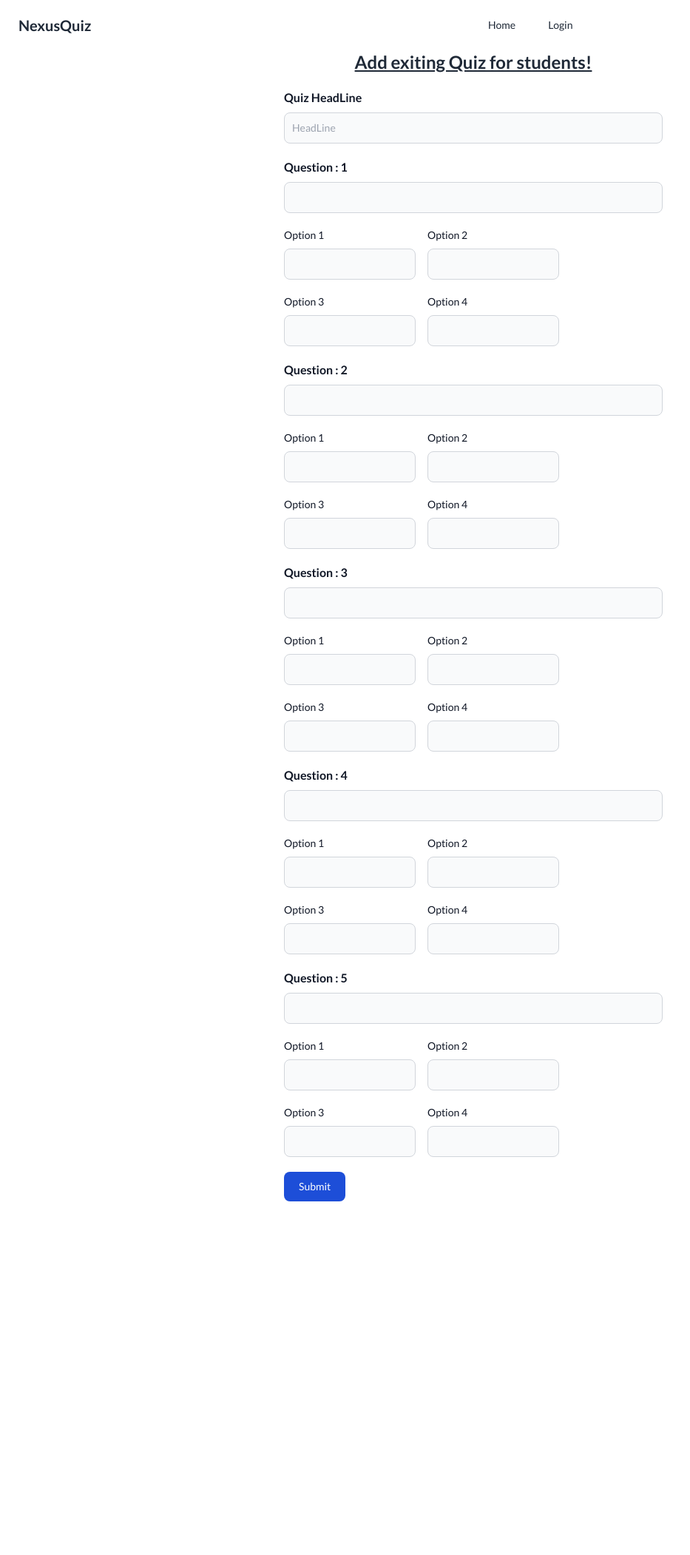
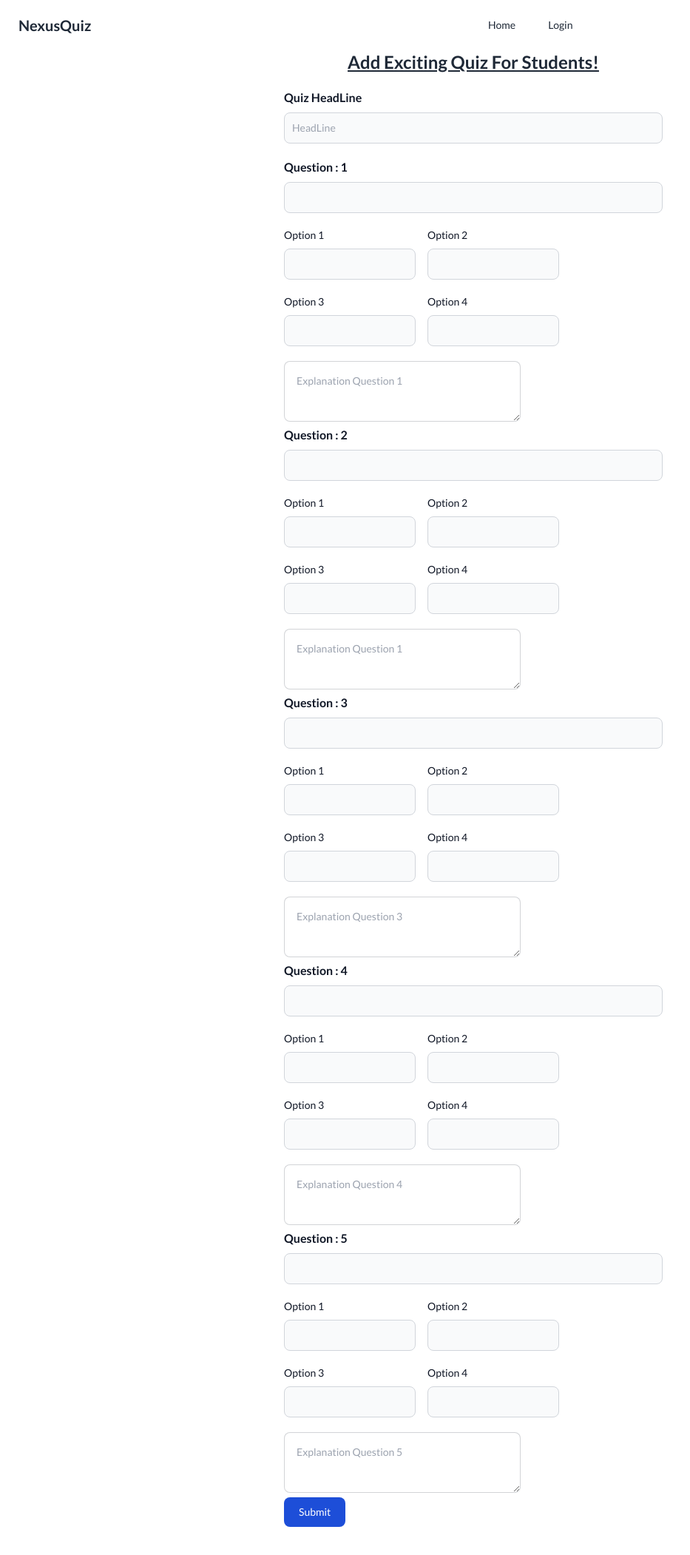
Before and after one commit to Nahid-Mahmud/nexusQuiz-client, a React (Vite) app: page /addQuiz in a window 1280 px wide. Shown: the whole page at 74% size, without its empty margins (0-933 px from the left). Before the commit the page ends 1664 px from the top, so only its background shows below. Built offline with nearby package versions, Linux system fonts and the light colour scheme; no server answers.

Commit message:
form data get succefull

```diff
--- a/src/Pages/AddQuiz/AddQuiz.jsx
+++ b/src/Pages/AddQuiz/AddQuiz.jsx
@@ -1,18 +1,89 @@
+import useAxiosSecure from "../../Hooks/useAxiosSecure";
+
 const AddQuiz = () => {
+  const axiosSecure = useAxiosSecure();
+  const handleSubmit = (e) => {
+    e.preventDefault();
+    const headLine = e.target.headLine.value;
+    const quisqion1 = e.target.question1.value;
+    const quisqion2 = e.target.question2.value;
+    const quisqion3 = e.target.question3.value;
+    const quisqion4 = e.target.question4.value;
+    const quisqion5 = e.target.question5.value;
+    const q1option1 = e.target.q1option1.value;
+    const q1option2 = e.target.q1option2.value;
+    const q1option3 = e.target.q1option3.value;
+    const q1option4 = e.target.q1option4.value;
+    const q2option1 = e.target.q2option1.value;
+    const q2option2 = e.target.q2option2.value;
+    const q2option3 = e.target.q2option3.value;
+    const q2option4 = e.target.q2option4.value;
+    const q3option1 = e.target.q3option1.value;
+    const q3option2 = e.target.q3option2.value;
+    const q3option3 = e.target.q3option3.value;
+    const q3option4 = e.target.q3option4.value;
+    const q4option1 = e.target.q4option1.value;
+    const q4option2 = e.target.q4option2.value;
+    const q4option3 = e.target.q4option3.value;
+    const q4option4 = e.target.q4option4.value;
+    const q5option1 = e.target.q5option1.value;
+    const q5option2 = e.target.q5option2.value;
+    const q5option3 = e.target.q5option3.value;
+    const q5option4 = e.target.q5option4.value;
+    const q1explanation = e.target.q1explanation.value;
+    const q2explanation = e.target.q2explanation.value;
+    const q3explanation = e.target.q3explanation.value;
+    const q4explanation = e.target.q4explanation.value;
+    const q5explanation = e.target.q5explanation.value;
+    console.log(
+      headLine,
+      quisqion1,
+      quisqion2,
+      quisqion3,
+      quisqion4,
+      quisqion5,
+      q1option1,
+      q1option2,
+      q1option3,
+      q1option4,
+      q2option1,
+      q2option2,
+      q2option3,
+      q2option4,
+      q3option1,
+      q3option2,
+      q3option3,
+      q3option4,
+      q4option1,
+      q4option2,
+      q4option3,
+      q4option4,
+      q5option1,
+      q5option2,
+      q5option3,
+      q5option4,
+      q1explanation,
+      q2explanation,
+      q3explanation,
+      q4explanation,
+      q5explanation
+    );
+  };
   return (
     <div>
-      <p className="text-center text-2xl font-semibold underline">
+      <p className="text-center text-2xl font-semibold  capitalize underline">
         {" "}
-        Add exiting Quiz for students!{" "}
+        Add exciting Quiz for students!{" "}
       </p>
 
-      <form className="max-w-lg mx-auto py-5 mb-5">
+      <form onSubmit={handleSubmit} className="max-w-lg mx-auto py-5 mb-5">
         <div className="mb-5">
           <label className="block mb-2  font-semibold text-gray-900 ">
             Quiz HeadLine
           </label>
           <input
             type="text"
+            name="headLine"
             className="bg-gray-50 border border-gray-300 text-gray-900 text-sm rounded-lg focus:ring-blue-500 focus:border-blue-500 block w-full p-2.5 "
             placeholder="HeadLine"
             required
@@ -27,6 +98,7 @@ const AddQuiz = () => {
               </label>
               <input
                 type="text"
+                name="question1"
                 className="bg-gray-50 border border-gray-300 text-gray-900 text-sm rounded-lg focus:ring-blue-500 focus:border-blue-500 block w-full p-2.5 "
                 required
               />
@@ -40,6 +112,7 @@ const AddQuiz = () => {
                 </label>
                 <input
                   type="text"
+                  name="q1option1"
                   className="bg-gray-50 border border-gray-300 text-gray-900 text-sm rounded-lg focus:ring-blue-500 focus:border-blue-500 block w-full p-2.5 "
                   required
                 />
@@ -51,6 +124,7 @@ const AddQuiz = () => {
                   Option 2
                 </label>
                 <input
+                  name="q1option2"
                   type="text"
                   className="bg-gray-50 border border-gray-300 text-gray-900 text-sm rounded-lg focus:ring-blue-500 focus:border-blue-500 block w-full p-2.5 "
                   required
@@ -65,6 +139,7 @@ const AddQuiz = () => {
                   Option 3
                 </label>
                 <input
+                  name="q1option3"
                   type="text"
                   className="bg-gray-50 border border-gray-300 text-gray-900 text-sm rounded-lg focus:ring-blue-500 focus:border-blue-500 block w-full p-2.5 "
                   required
@@ -77,12 +152,18 @@ const AddQuiz = () => {
                   Option 4
                 </label>
                 <input
+                  name="q1option4"
                   type="text"
                   className="bg-gray-50 border border-gray-300 text-gray-900 text-sm rounded-lg focus:ring-blue-500 focus:border-blue-500 block w-full p-2.5 "
                   required
                 />
               </div>
             </div>
+            <textarea
+              name="q1explanation"
+              placeholder="Explanation Question 1"
+              className="textarea textarea-bordered textarea-md w-full max-w-xs"
+            />
           </div>
           <div>
             {/* Question : 2 */}
@@ -91,6 +172,7 @@ const AddQuiz = () => {
                 Question : 2
               </label>
               <input
+                name="question2"
                 type="text"
                 className="bg-gray-50 border border-gray-300 text-gray-900 text-sm rounded-lg focus:ring-blue-500 focus:border-blue-500 block w-full p-2.5 "
                 required
@@ -104,6 +186,7 @@ const AddQuiz = () => {
                   Option 1
                 </label>
                 <input
+                  name="q2option1"
                   type="text"
                   className="bg-gray-50 border border-gray-300 text-gray-900 text-sm rounded-lg focus:ring-blue-500 focus:border-blue-500 block w-full p-2.5 "
                   required
@@ -116,6 +199,7 @@ const AddQuiz = () => {
                   Option 2
                 </label>
                 <input
+                  name="q2option2"
                   type="text"
                   className="bg-gray-50 border border-gray-300 text-gray-900 text-sm rounded-lg focus:ring-blue-500 focus:border-blue-500 block w-full p-2.5 "
                   required
@@ -130,6 +214,7 @@ const AddQuiz = () => {
                   Option 3
                 </label>
                 <input
+                  name="q2option3"
                   type="text"
                   className="bg-gray-50 border border-gray-300 text-gray-900 text-sm rounded-lg focus:ring-blue-500 focus:border-blue-500 block w-full p-2.5 "
                   required
@@ -142,12 +227,18 @@ const AddQuiz = () => {
                   Option 4
                 </label>
                 <input
+                  name="q2option4"
                   type="text"
                   className="bg-gray-50 border border-gray-300 text-gray-900 text-sm rounded-lg focus:ring-blue-500 focus:border-blue-500 block w-full p-2.5 "
                   required
                 />
               </div>
             </div>
+            <textarea
+              name="q2explanation"
+              placeholder="Explanation Question 1"
+              className="textarea textarea-bordered textarea-md w-full max-w-xs"
+            />
           </div>
         </div>
         {/* question 3 */}
@@ -158,6 +249,7 @@ const AddQuiz = () => {
                 Question : 3
               </label>
               <input
+                name="question3"
                 type="text"
                 className="bg-gray-50 border border-gray-300 text-gray-900 text-sm rounded-lg focus:ring-blue-500 focus:border-blue-500 block w-full p-2.5 "
                 required
@@ -171,6 +263,7 @@ const AddQuiz = () => {
                   Option 1
                 </label>
                 <input
+                  name="q3option1"
                   type="text"
                   className="bg-gray-50 border border-gray-300 text-gray-900 text-sm rounded-lg focus:ring-blue-500 focus:border-blue-500 block w-full p-2.5 "
                   required
@@ -183,6 +276,7 @@ const AddQuiz = () => {
                   Option 2
                 </label>
                 <input
+                  name="q3option2"
                   type="text"
                   className="bg-gray-50 border border-gray-300 text-gray-900 text-sm rounded-lg focus:ring-blue-500 focus:border-blue-500 block w-full p-2.5 "
                   required
@@ -197,6 +291,7 @@ const AddQuiz = () => {
                   Option 3
                 </label>
                 <input
+                  name="q3option3"
                   type="text"
                   className="bg-gray-50 border border-gray-300 text-gray-900 text-sm rounded-lg focus:ring-blue-500 focus:border-blue-500 block w-full p-2.5 "
                   required
@@ -209,12 +304,18 @@ const AddQuiz = () => {
                   Option 4
                 </label>
                 <input
+                  name="q3option4"
                   type="text"
                   className="bg-gray-50 border border-gray-300 text-gray-900 text-sm rounded-lg focus:ring-blue-500 focus:border-blue-500 block w-full p-2.5 "
                   required
                 />
               </div>
             </div>
+            <textarea
+              name="q3explanation"
+              placeholder="Explanation Question 3"
+              className="textarea textarea-bordered textarea-md w-full max-w-xs"
+            />
           </div>
           <div>
             <div className="mb-5">
@@ -222,6 +323,7 @@ const AddQuiz = () => {
                 Question : 4
               </label>
               <input
+                name="question4"
                 type="text"
                 className="bg-gray-50 border border-gray-300 text-gray-900 text-sm rounded-lg focus:ring-blue-500 focus:border-blue-500 block w-full p-2.5 "
                 required
@@ -235,6 +337,7 @@ const AddQuiz = () => {
                   Option 1
                 </label>
                 <input
+                  name="q4option1"
                   type="text"
                   className="bg-gray-50 border border-gray-300 text-gray-900 text-sm rounded-lg focus:ring-blue-500 focus:border-blue-500 block w-full p-2.5 "
                   required
@@ -247,6 +350,7 @@ const AddQuiz = () => {
                   Option 2
                 </label>
                 <input
+                  name="q4option2"
                   type="text"
                   className="bg-gray-50 border border-gray-300 text-gray-900 text-sm rounded-lg focus:ring-blue-500 focus:border-blue-500 block w-full p-2.5 "
                   required
@@ -261,6 +365,7 @@ const AddQuiz = () => {
                   Option 3
                 </label>
                 <input
+                  name="q4option3"
                   type="text"
                   className="bg-gray-50 border border-gray-300 text-gray-900 text-sm rounded-lg focus:ring-blue-500 focus:border-blue-500 block w-full p-2.5 "
                   required
@@ -273,12 +378,18 @@ const AddQuiz = () => {
                   Option 4
                 </label>
                 <input
+                  name="q4option4"
                   type="text"
                   className="bg-gray-50 border border-gray-300 text-gray-900 text-sm rounded-lg focus:ring-blue-500 focus:border-blue-500 block w-full p-2.5 "
                   required
                 />
               </div>
             </div>
+            <textarea
+              name="q4explanation"
+              placeholder="Explanation Question 4"
+              className="textarea textarea-bordered textarea-md w-full max-w-xs"
+            />
           </div>
         </div>
         <div>
@@ -287,6 +398,7 @@ const AddQuiz = () => {
               Question : 5
             </label>
             <input
+              name="question5"
               type="text"
               className="bg-gray-50 border border-gray-300 text-gray-900 text-sm rounded-lg focus:ring-blue-500 focus:border-blue-500 block w-full p-2.5 "
               required
@@ -300,6 +412,7 @@ const AddQuiz = () => {
                 Option 1
               </label>
               <input
+                name="q5option1"
                 type="text"
                 className="bg-gray-50 border border-gray-300 text-gray-900 text-sm rounded-lg focus:ring-blue-500 focus:border-blue-500 block w-full p-2.5 "
                 required
@@ -312,6 +425,7 @@ const AddQuiz = () => {
                 Option 2
               </label>
               <input
+                name="q5option2"
                 type="text"
                 className="bg-gray-50 border border-gray-300 text-gray-900 text-sm rounded-lg focus:ring-blue-500 focus:border-blue-500 block w-full p-2.5 "
                 required
@@ -326,6 +440,7 @@ const AddQuiz = () => {
                 Option 3
               </label>
               <input
+                name="q5option3"
                 type="text"
                 className="bg-gray-50 border border-gray-300 text-gray-900 text-sm rounded-lg focus:ring-blue-500 focus:border-blue-500 block w-full p-2.5 "
                 required
@@ -338,12 +453,18 @@ const AddQuiz = () => {
                 Option 4
               </label>
               <input
+                name="q5option4"
                 type="text"
                 className="bg-gray-50 border border-gray-300 text-gray-900 text-sm rounded-lg focus:ring-blue-500 focus:border-blue-500 block w-full p-2.5 "
                 required
               />
             </div>
           </div>
+          <textarea
+            name="q5explanation"
+            placeholder="Explanation Question 5"
+            className="textarea textarea-bordered textarea-md w-full max-w-xs"
+          />
         </div>
 
         <button
```
